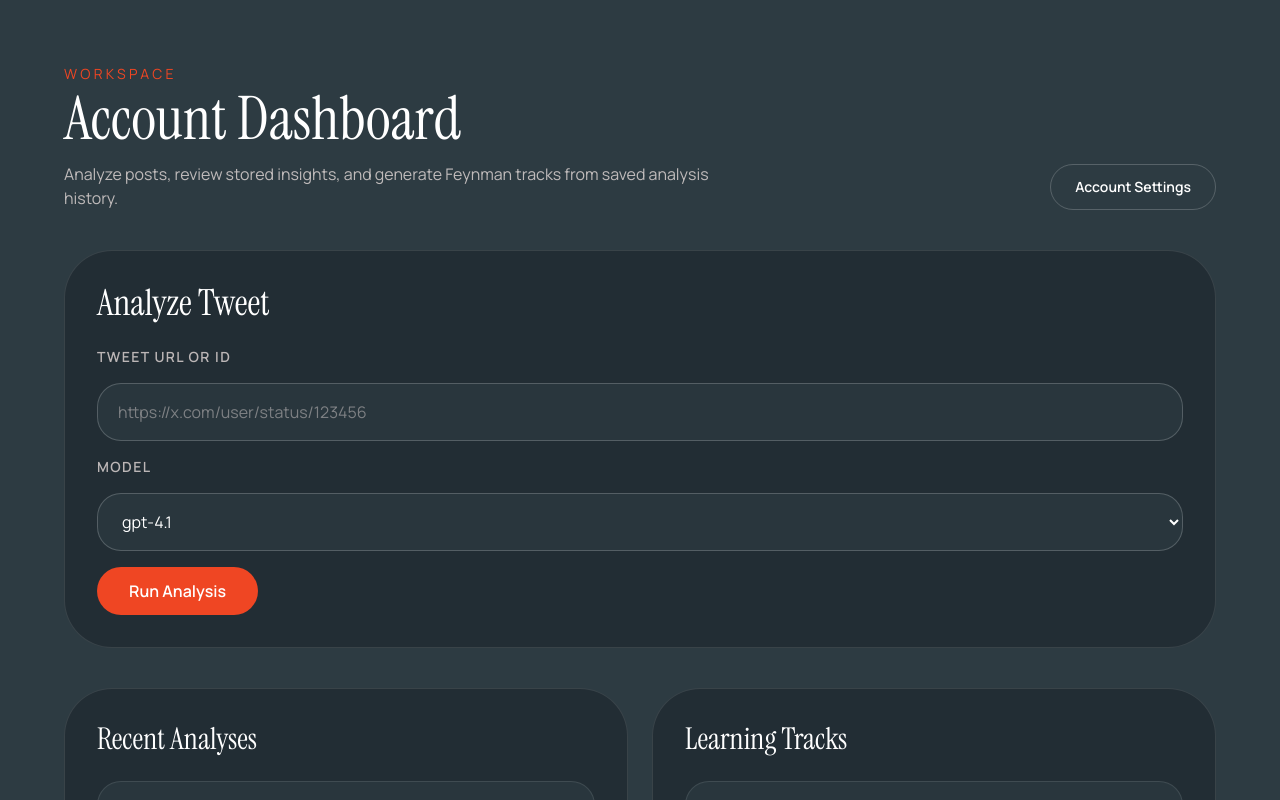
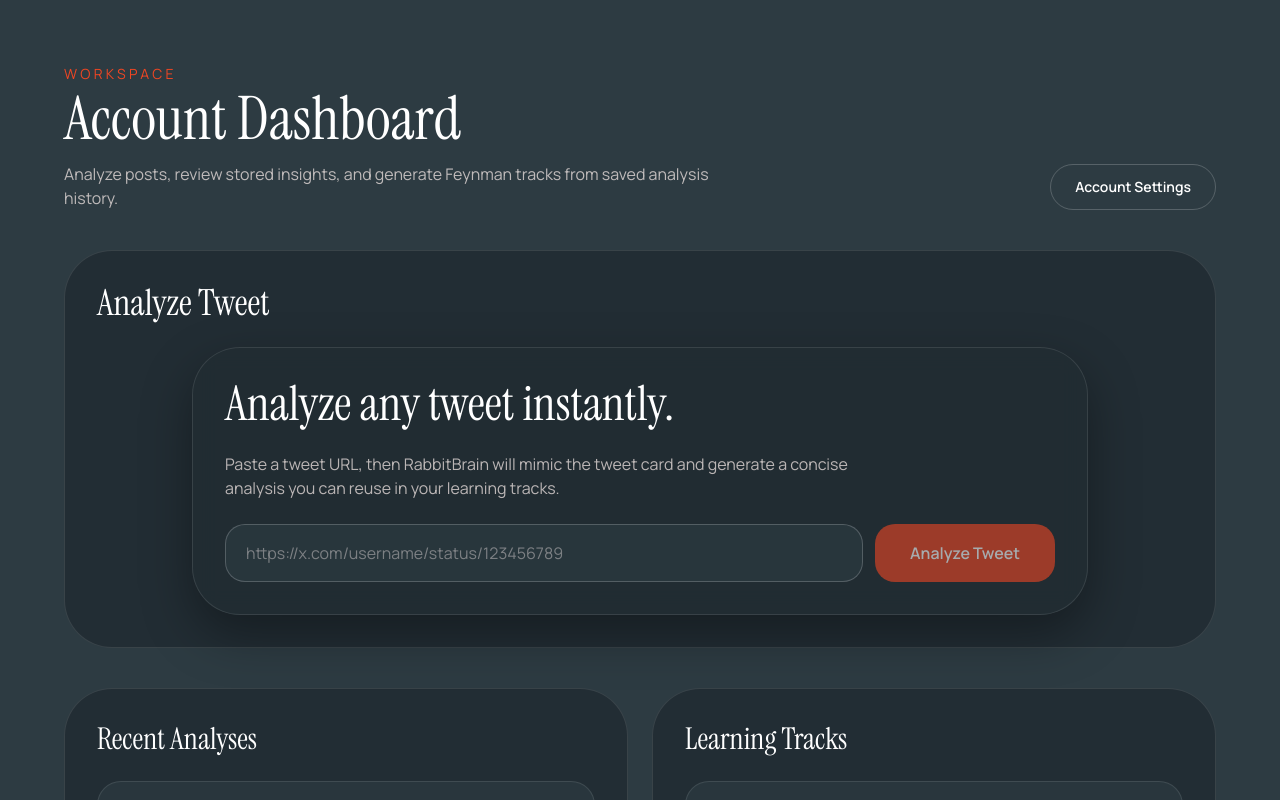
Before and after one commit to moeghashim/rabbitbrain, a Next.js app in the folder apps/web/: page /app in a window 1280 px wide. Shown: the top 800 px of the page. Built offline with nearby package versions, Linux system fonts and the light colour scheme.

Commit message:
fix(ui): keep app tweet analysis on-page
Signed-off-by: Moe Ghashim <mohanadgh@gmail.com>

```diff
--- a/apps/web/app/app/page.tsx
+++ b/apps/web/app/app/page.tsx
@@ -1,5 +1,7 @@
 import Link from "next/link";
 import React from "react";
+
+import { HeroTweetAnalyzer } from "../../components/hero-tweet-analyzer.js";
 
 const recentAnalyses = [
 	{ id: "analysis_2", topic: "Deployment confidence update", createdAt: "Today" },
@@ -34,33 +36,9 @@
 
 				<section className="rounded-5xl border border-white/10 bg-charcoal/90 p-8">
 					<h2 className="font-serif text-4xl text-white">Analyze Tweet</h2>
-					<form action="/api/analyze" method="post" className="mt-6 flex flex-col gap-4">
-						<label htmlFor="tweetUrlOrId" className="text-sm font-semibold uppercase tracking-widest text-peach/70">
-							Tweet URL or ID
-						</label>
-						<input
-							id="tweetUrlOrId"
-							name="tweetUrlOrId"
-							required
-							placeholder="https://x.com/user/status/123456"
-							className="rounded-4xl border border-white/20 bg-ink/70 px-5 py-4 text-white placeholder:text-peach/40"
-						/>
-						<label htmlFor="model" className="text-sm font-semibold uppercase tracking-widest text-peach/70">
-							Model
-						</label>
-						<select id="model" name="model" className="rounded-4xl border border-white/20 bg-ink/70 px-5 py-4 text-white">
-							<option value="gpt-4.1">gpt-4.1</option>
-							<option value="gpt-4.1-mini">gpt-4.1-mini</option>
-						</select>
-						<div>
-							<button
-								type="submit"
-								className="rounded-[48px] bg-coral px-8 py-3 font-semibold text-white transition-all hover:-translate-y-0.5 hover:bg-coral-hover"
-							>
-								Run Analysis
-							</button>
-						</div>
-					</form>
+					<div className="mt-6">
+						<HeroTweetAnalyzer />
+					</div>
 				</section>
 
 				<div className="grid grid-cols-1 gap-6 lg:grid-cols-2">
```
Also changed, not shown: 2 other files (tests, documents, lock files or other folders).
